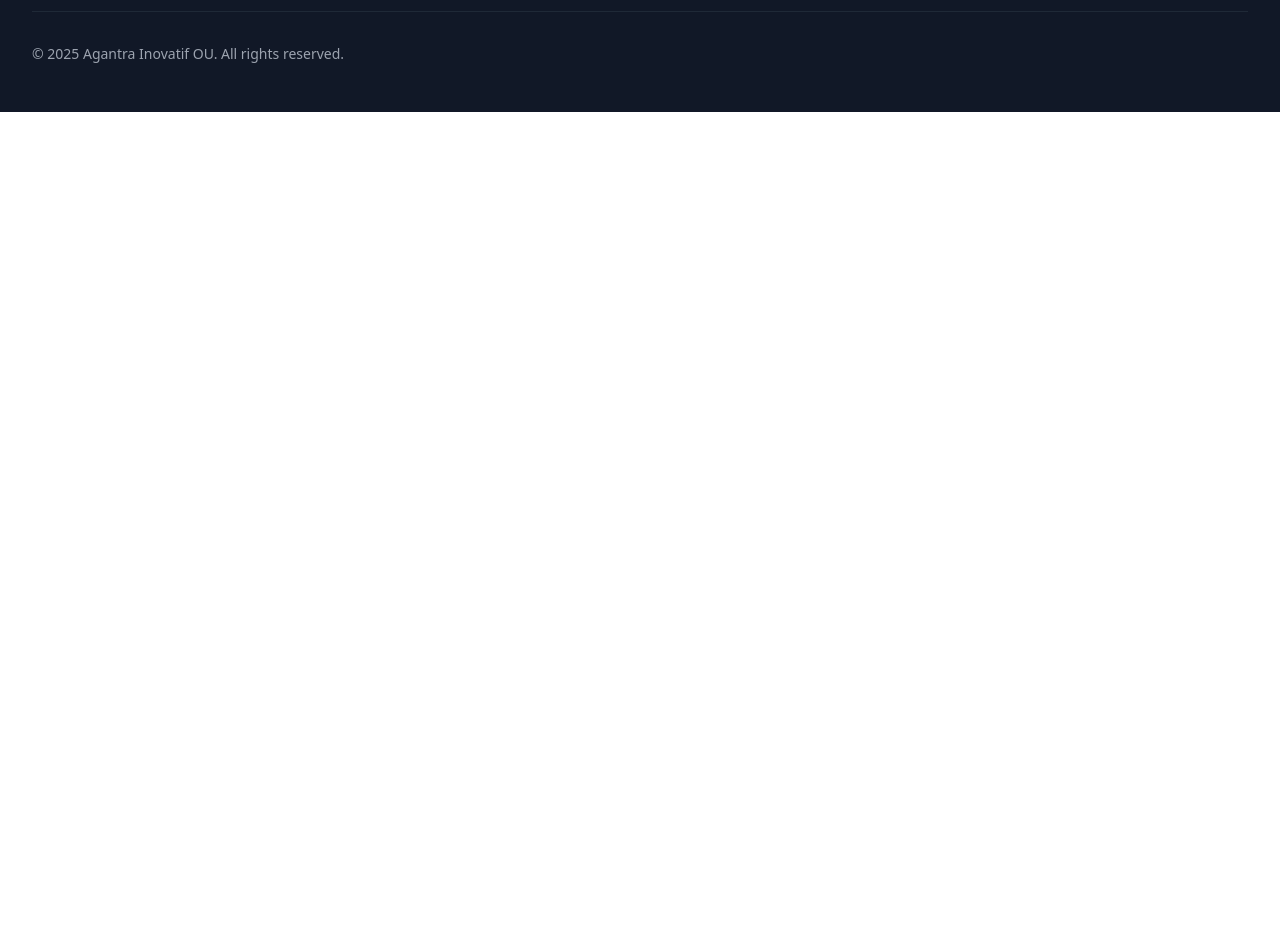
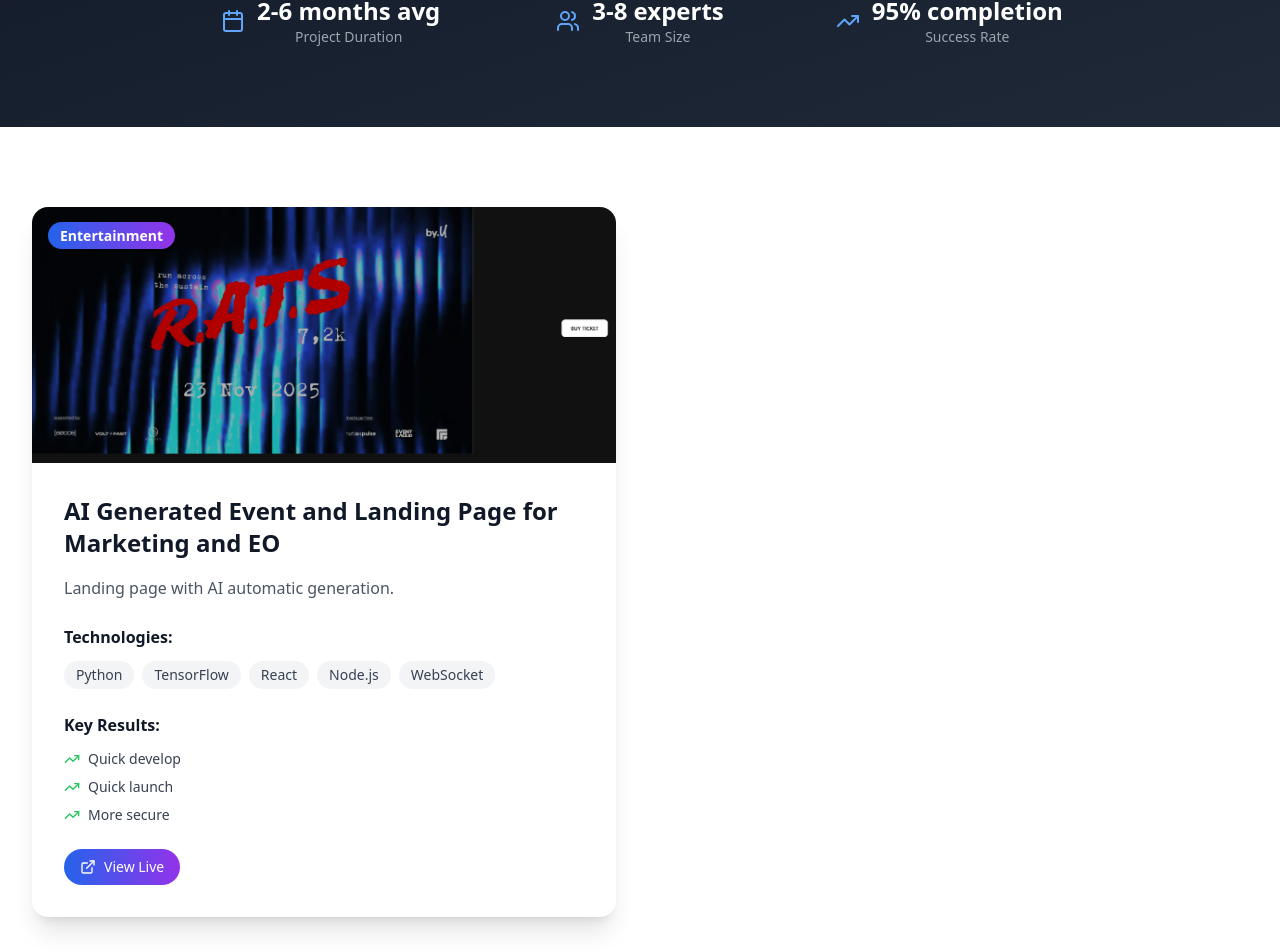
Before and after one commit to Agantra-Inovatif/companymainwebsite, a React (Vite) app: page /portfolio in a window 1280 px wide. Shown: the part 393-1345 px from the top of the page. Before the commit the page ends 800 px from the top, so only its background shows below. Built offline with nearby package versions, Linux system fonts and the light colour scheme.

Commit message:
FEATURES: Add portfolio

```diff
--- a/src/App.tsx
+++ b/src/App.tsx
@@ -5,8 +5,7 @@ import Footer from './components/Footer';
 import Home from './pages/Home';
 import About from './pages/About';
 import Apps from './pages/Apps';
-// import Services from './pages/Services';
-// import Projects from './pages/Projects';
+import Portfolio from './pages/Portfolio';
 import Blog from './pages/Blog';
 import Contact from './pages/Contact';
 import AILabs from './pages/AILab';
@@ -26,8 +25,7 @@ function App() {
                     <Route path="/" element={<Home/>}/>
                     <Route path="/apps" element={<Apps/>}/>
                     <Route path="/about" element={<About/>}/>
-                    {/*<Route path="/services" element={<Services />} />*/}
-                    {/*<Route path="/projects" element={<Projects />} />*/}
+                    <Route path="/portfolio" element={<Portfolio />} />
                     <Route path="/blog" element={<Blog/>}/>
                     <Route path="/contact" element={<Contact/>}/>
                     <Route path="/ailabs" element={<AILabs/>}/>
--- a/src/components/Navbar.tsx
+++ b/src/components/Navbar.tsx
@@ -17,6 +17,7 @@ const Navbar = () => {
                 {name: 'AI Labs', href: '/ailabs'},
             ]
         },
+        {name: 'Portfolio', href: '/portfolio'},
         {name: 'Store', href: '/store'},
         {
             name: 'Company',
--- /dev/null
+++ b/src/pages/Portfolio.tsx
@@ -0,0 +1,148 @@
+import React from 'react';
+import {ExternalLink, Github, Calendar, Users, TrendingUp} from 'lucide-react';
+import SEO from '../components/SEO.tsx';
+
+import portfolio_synergeast from '../porfolio/assets/portfolio-synergeast-id.png';
+
+
+const Portfolio = () => {
+    const projects = [
+        {
+            title: "AI Generated Event and Landing Page for Marketing and EO",
+            category: "Entertainment",
+            description: "Landing page with AI automatic generation.",
+            image: portfolio_synergeast,
+            technologies: ["Python", "TensorFlow", "React", "Node.js", "WebSocket"],
+            results: ["Quick develop", "Quick launch", "More secure"],
+            link: "https://synergeast.id",
+            github: "#"
+        },
+
+    ];
+
+    const stats = [
+        {icon: <Calendar className="h-6 w-6"/>, label: "Project Duration", value: "2-6 months avg"},
+        {icon: <Users className="h-6 w-6"/>, label: "Team Size", value: "3-8 experts"},
+        {icon: <TrendingUp className="h-6 w-6"/>, label: "Success Rate", value: "95% completion"}
+    ];
+
+    return (
+        <div>
+            <SEO
+                title="Our Portfolio - Agantra Inovatif"
+                description="Explore our portfolio of innovative AI solutions that have transformed businesses across industries."
+                name="Agantra Inovatif"
+                type="website"/>
+            {/* Hero Section */}
+            <section className="bg-gradient-to-br from-gray-900 to-gray-800 text-white py-20">
+                <div className="max-w-7xl mx-auto px-4 sm:px-6 lg:px-8 text-center">
+                    <h1 className="text-5xl md:text-6xl font-bold mb-6">Our Portfolio</h1>
+                    <p className="text-xl md:text-2xl text-gray-300 max-w-3xl mx-auto mb-12">
+                        Explore our portfolio of innovative AI solutions that have transformed businesses across
+                        industries.
+                    </p>
+
+                    <div className="grid grid-cols-1 md:grid-cols-3 gap-8 max-w-4xl mx-auto">
+                        {stats.map((stat, index) => (
+                            <div key={index} className="flex items-center justify-center space-x-3">
+                                <div className="text-blue-400">{stat.icon}</div>
+                                <div>
+                                    <div className="text-2xl font-bold">{stat.value}</div>
+                                    <div className="text-sm text-gray-400">{stat.label}</div>
+                                </div>
+                            </div>
+                        ))}
+                    </div>
+                </div>
+            </section>
+
+            {/* Projects Grid */}
+            <section className="py-20">
+                <div className="max-w-7xl mx-auto px-4 sm:px-6 lg:px-8">
+                    <div className="grid grid-cols-1 lg:grid-cols-2 gap-12">
+                        {projects.map((project, index) => (
+                            <div key={index}
+                                 className="bg-white rounded-2xl shadow-xl overflow-hidden hover:shadow-2xl transition-shadow duration-300">
+                                <div className="relative">
+                                    <img
+                                        src={project.image}
+                                        alt={project.title}
+                                        className="w-full h-64 object-cover"
+                                    />
+                                    <div className="absolute top-4 left-4">
+                    <span
+                        className="bg-gradient-to-r from-blue-600 to-purple-600 text-white px-3 py-1 rounded-full text-sm font-semibold">
+                      {project.category}
+                    </span>
+                                    </div>
+                                </div>
+
+                                <div className="p-8">
+                                    <h3 className="text-2xl font-bold text-gray-900 mb-4">{project.title}</h3>
+                                    <p className="text-gray-600 mb-6 leading-relaxed">{project.description}</p>
+
+                                    <div className="mb-6">
+                                        <h4 className="font-semibold text-gray-900 mb-3">Technologies:</h4>
+                                        <div className="flex flex-wrap gap-2">
+                                            {project.technologies.map((tech, techIndex) => (
+                                                <span key={techIndex}
+                                                      className="bg-gray-100 text-gray-700 px-3 py-1 rounded-full text-sm">
+                          {tech}
+                        </span>
+                                            ))}
+                                        </div>
+                                    </div>
+
+                                    <div className="mb-6">
+                                        <h4 className="font-semibold text-gray-900 mb-3">Key Results:</h4>
+                                        <ul className="space-y-2">
+                                            {project.results.map((result, resultIndex) => (
+                                                <li key={resultIndex} className="flex items-center">
+                                                    <TrendingUp className="h-4 w-4 text-green-500 mr-2 flex-shrink-0"/>
+                                                    <span className="text-gray-700 text-sm">{result}</span>
+                                                </li>
+                                            ))}
+                                        </ul>
+                                    </div>
+
+                                    <div className="flex space-x-4">
+                                        <a
+                                            target={'_blank'}
+                                            href={project.link}
+                                            className="flex items-center bg-gradient-to-r from-blue-600 to-purple-600 text-white px-4 py-2 rounded-full hover:shadow-lg transition-all duration-300 text-sm"
+                                        >
+                                            <ExternalLink className="h-4 w-4 mr-2"/>
+                                            View Live
+                                        </a>
+                                        {/*<a*/}
+                                        {/*  href={project.github}*/}
+                                        {/*  className="flex items-center border border-gray-300 text-gray-700 px-4 py-2 rounded-full hover:bg-gray-50 transition-all duration-300 text-sm"*/}
+                                        {/*>*/}
+                                        {/*  <Github className="h-4 w-4 mr-2" />*/}
+                                        {/*  Source Code*/}
+                                        {/*</a>*/}
+                                    </div>
+                                </div>
+                            </div>
+                        ))}
+                    </div>
+                </div>
+            </section>
+
+            {/* CTA Section */}
+            {/*<section className="py-20 bg-gradient-to-r from-blue-600 to-purple-600 text-white">*/}
+            {/*  <div className="max-w-4xl mx-auto px-4 sm:px-6 lg:px-8 text-center">*/}
+            {/*    <h2 className="text-4xl font-bold mb-6">Have a Project in Mind?</h2>*/}
+            {/*    <p className="text-xl mb-8 opacity-90">*/}
+            {/*      Let's work together to bring your innovative ideas to life with cutting-edge AI technologies.*/}
+            {/*    </p>*/}
+            {/*    <button className="bg-white text-blue-600 px-8 py-4 rounded-full text-lg font-semibold hover:shadow-xl transition-all duration-300 transform hover:scale-105">*/}
+            {/*      Start Your Project*/}
+            {/*    </button>*/}
+            {/*  </div>*/}
+            {/*</section>*/}
+        </div>
+    );
+};
+
+export default Portfolio;
```
Also changed, not shown: src/porfolio/assets/portfolio-synergeast-id.png (added).
